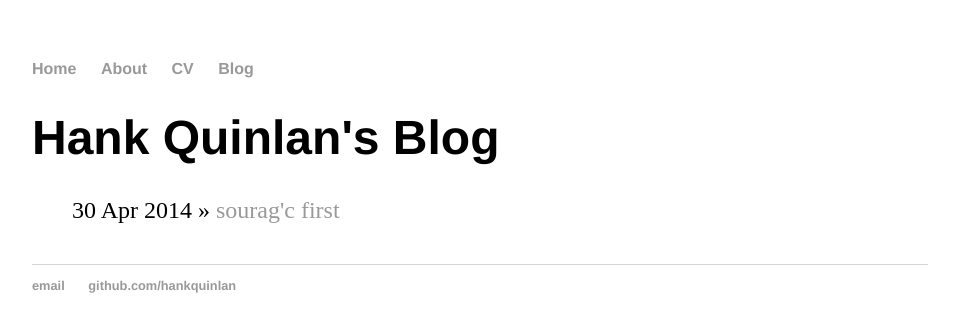
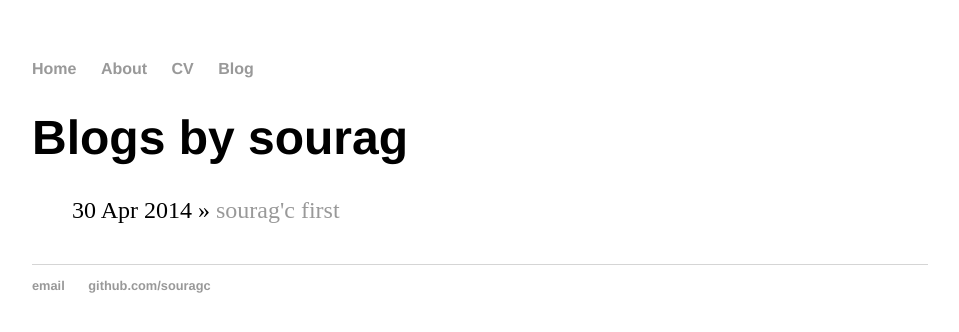
Before and after one commit to GouthamSurendran/souragc.github.io, a Jekyll site: the page built from blog/index.html, in a window 1280 px wide. Shown: the top 332 px of the page, without its empty margins (160-1119 px from the left). Built offline with Jekyll 4.4.1, drawn with Linux system fonts in a browser that asks for light colours.

Commit message:
first blog

```diff
--- a/_layouts/default.html
+++ b/_layouts/default.html
@@ -21,8 +21,8 @@
 			</div><!-- /.container -->
 			<footer>
 	    		<ul>
-	        		<li><a href="mailto:hankquinlanhub@gmail.com">email</a></li>
-	        		<li><a href="https://github.com/hankquinlan">github.com/hankquinlan</a></li>
+	        		<li><a href="mailto:souragc2001@gmail.com">email</a></li>
+	        		<li><a href="https://github.com/souragc">github.com/souragc</a></li>
 				</ul>
 			</footer>
 		</body>
--- a/blog/index.html
+++ b/blog/index.html
@@ -1,6 +1,6 @@
 ---
 layout: default
-title: Hank Quinlan's Blog
+title: Blogs by sourag
 ---
 	<h1>{{ page.title }}</h1>
 	<ul class="posts">
```
